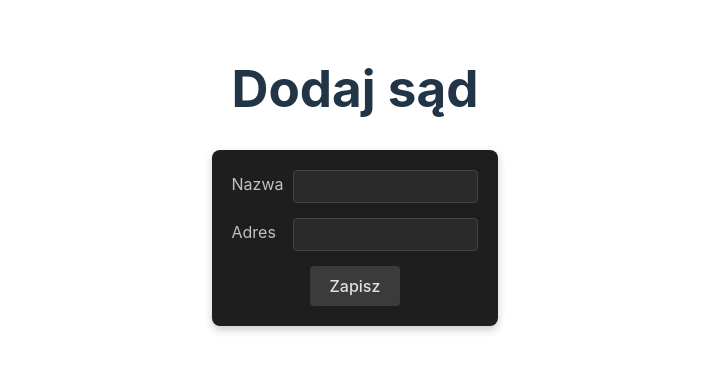
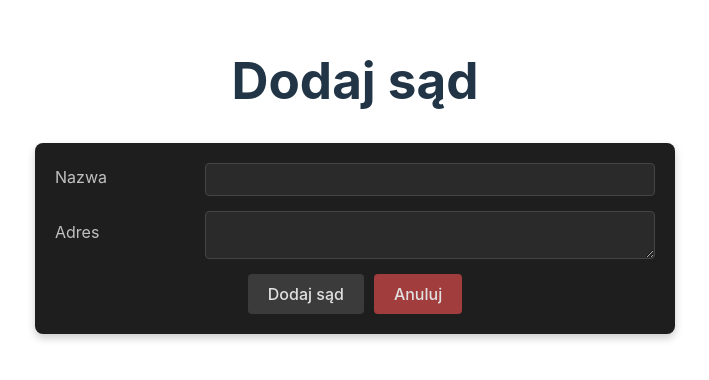
Before and after one commit to Mathias007/CourtStatistics, a React (Vite) app in the folder client/: page /courts/add in a window 1280 px wide. Shown: the part 214-594 px from the top of the page, without its empty margins (285-994 px from the left). Built offline with nearby package versions, Linux system fonts and the light colour scheme; no server answers.

Commit message:
[FE] Update and improve CourtForm.

```diff
--- a/client/src/components/CourtForm.tsx
+++ b/client/src/components/CourtForm.tsx
@@ -38,7 +38,7 @@ const CourtForm: React.FC = () => {
     };
 
     return (
-        <div>
+        <div className="form-wrapper">
             <h1>{id ? "Edytuj sąd" : "Dodaj sąd"}</h1>
             <form className="form-container" onSubmit={handleSubmit}>
                 <div className="form-group">
@@ -53,12 +53,12 @@ const CourtForm: React.FC = () => {
                                 court_name: e.target.value,
                             })
                         }
+                        required
                     />
                 </div>
                 <div className="form-group">
                     <label>Adres</label>
-                    <input
-                        type="text"
+                    <textarea
                         className="form-input"
                         value={formData.court_address}
                         onChange={(e) =>
@@ -67,11 +67,20 @@ const CourtForm: React.FC = () => {
                                 court_address: e.target.value,
                             })
                         }
+                        required
                     />
                 </div>
-                <button type="submit" className="form-button">
-                    Zapisz
-                </button>
+                <div className="form-buttons-group">
+                    <button type="submit" className="form-button">
+                        {id ? "Zatwierdź zmiany" : "Dodaj sąd"}
+                    </button>
+                    <button
+                        onClick={() => navigate("/")}
+                        className="form-button form-button-cancel"
+                    >
+                        Anuluj
+                    </button>
+                </div>
             </form>
         </div>
     );
```
